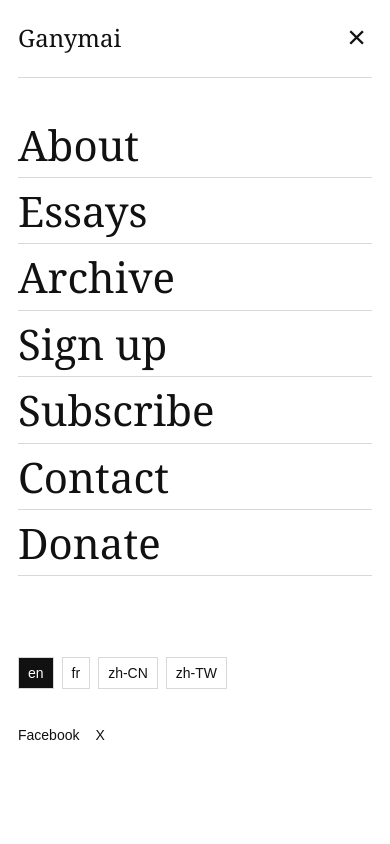
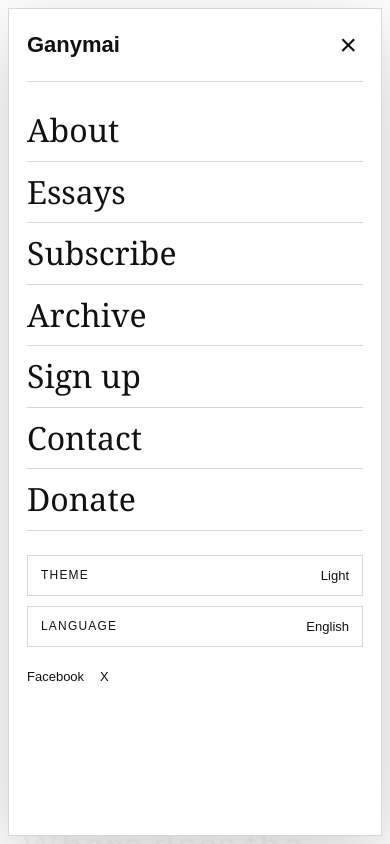
Before and after one commit to ensite999-stack/GANYMAI, a Next.js app: page / in a window 390 px wide. Both pictures are taken after a click on the button "Menu". Shown: the top 844 px of the page. Built offline with nearby package versions, Linux system fonts and the light colour scheme.

Commit message:
feat: refine responsive header menu and theme controls

```diff
--- a/components/SiteChrome.tsx
+++ b/components/SiteChrome.tsx
@@ -6,10 +6,20 @@ import { usePathname } from 'next/navigation'
 import { Locale, locales, ui } from '@/lib/content'
 import { BRAND_NAME } from '@/lib/brand'
 
+const localeLabels: Record<Locale,string> = {
+  en:'English',
+  fr:'Français',
+  'zh-CN':'简体中文',
+  'zh-TW':'繁體中文'
+}
+
 export function SiteChrome({children}:{children:React.ReactNode}) {
   const pathname=usePathname()
   const [locale,setLocale] = useState<Locale>('en')
-  const [menu,setMenu] = useState(false)
+  const [dark,setDark] = useState(false)
+  const [menuMounted,setMenuMounted] = useState(false)
+  const [menuOpen,setMenuOpen] = useState(false)
+  const [languageOpen,setLanguageOpen] = useState(false)
   const [search,setSearch] = useState(false)
   const [visible,setVisible] = useState(true)
   const [solid,setSolid] = useState(false)
@@ -19,33 +29,91 @@ export function SiteChrome({children}:{children:React.ReactNode}) {
   useEffect(()=>{
     const saved=(localStorage.getItem('ganymai-locale') as Locale|null)
     if(saved && locales.includes(saved)) setLocale(saved)
+    setDark(localStorage.getItem('ganymai-theme')==='dark')
   },[])
-  useEffect(()=>{ localStorage.setItem('ganymai-locale',locale); document.documentElement.lang=locale },[locale])
+  useEffect(()=>{
+    document.documentElement.dataset.theme=dark?'dark':'light'
+    localStorage.setItem('ganymai-theme',dark?'dark':'light')
+  },[dark])
+  useEffect(()=>{
+    localStorage.setItem('ganymai-locale',locale)
+    document.documentElement.lang=locale
+  },[locale])
   useEffect(()=>{
     let last=window.scrollY
     const onScroll=()=>{ const y=window.scrollY; setSolid(y>32); setVisible(y<80 || y<last); last=y }
-    window.addEventListener('scroll',onScroll,{passive:true}); return()=>window.removeEventListener('scroll',onScroll)
+    window.addEventListener('scroll',onScroll,{passive:true})
+    return()=>window.removeEventListener('scroll',onScroll)
   },[])
+  useEffect(()=>{
+    if(!menuMounted) return
+    const onKey=(e:KeyboardEvent)=>{ if(e.key==='Escape') closeMenu() }
+    document.body.style.overflow='hidden'
+    window.addEventListener('keydown',onKey)
+    return()=>{
+      document.body.style.overflow=''
+      window.removeEventListener('keydown',onKey)
+    }
+  },[menuMounted])
+
+  function openMenu(){
+    setSearch(false)
+    setLanguageOpen(false)
+    setMenuMounted(true)
+    requestAnimationFrame(()=>setMenuOpen(true))
+  }
+  function closeMenu(){
+    setMenuOpen(false)
+    setLanguageOpen(false)
+    window.setTimeout(()=>setMenuMounted(false),280)
+  }
+  function chooseLocale(next:Locale){
+    setLocale(next)
+    setLanguageOpen(false)
+  }
 
   if(pathname.startsWith('/studio')) return <>{children}</>
 
   return <>
     <header className={`topbar ${solid?'solid':''} ${visible?'show':'hide'}`}>
       <button className="logo" aria-label="Go back" onClick={()=>history.length>1?history.back():(location.href='/')}>Γ</button>
-      <nav className="desktop-nav"><Link href="/archive">{t.archive}</Link><Link href="/subscribe">{t.subscribe}</Link><Link href="/signup">{t.signup}</Link></nav>
       <div className="top-actions">
-        <button className="menu-plus" aria-label={t.menu} onClick={()=>setMenu(true)}>+</button>
         <button className="search-button" onClick={()=>setSearch(v=>!v)}>{t.search}</button>
+        <Link className="desktop-only top-link" href="/subscribe">{t.subscribe}</Link>
+        <Link className="desktop-only top-link" href="/archive">{t.archive}</Link>
+        <button className="menu-plus" aria-label={t.menu} onClick={openMenu}>+</button>
       </div>
       {search && <div className="search-panel"><input autoFocus placeholder={`${t.search}…`} /><button onClick={()=>setSearch(false)}>×</button></div>}
     </header>
 
-    {menu && <div className="menu-sheet" role="dialog" aria-modal="true">
-      <div className="menu-head"><strong>{BRAND_NAME}</strong><button onClick={()=>setMenu(false)}>×</button></div>
-      <div className="menu-grid">
-        <div className="menu-links"><Link href="/about">{t.about}</Link><Link href="/">{t.essays}</Link><Link className="mobile-only" href="/archive">{t.archive}</Link><Link className="mobile-only" href="/signup">{t.signup}</Link><Link className="mobile-only" href="/subscribe">{t.subscribe}</Link><Link href="/contact">{t.contact}</Link><Link href="/donate">{t.donate}</Link></div>
-        <div className="menu-meta"><div className="locale-row">{locales.map(x=><button className={x===locale?'active':''} key={x} onClick={()=>setLocale(x)}>{x}</button>)}</div><div className="social"><a href="https://facebook.com">Facebook</a><a href="https://x.com">X</a></div></div>
-      </div>
+    {menuMounted && <div className={`menu-layer ${menuOpen?'open':''}`}>
+      <button className="menu-backdrop" aria-label={t.closeMenu} onClick={closeMenu}/>
+      <aside className="menu-drawer" role="dialog" aria-modal="true" aria-label={t.menu}>
+        <div className="menu-head"><strong>{BRAND_NAME}</strong><button aria-label={t.closeMenu} onClick={closeMenu}>×</button></div>
+        <nav className="menu-links">
+          <Link onClick={closeMenu} href="/about">{t.about}</Link>
+          <Link onClick={closeMenu} href="/">{t.essays}</Link>
+          <Link className="mobile-only" onClick={closeMenu} href="/subscribe">{t.subscribe}</Link>
+          <Link className="mobile-only" onClick={closeMenu} href="/archive">{t.archive}</Link>
+          <Link onClick={closeMenu} href="/signup">{t.signup}</Link>
+          <Link onClick={closeMenu} href="/contact">{t.contact}</Link>
+          <Link onClick={closeMenu} href="/donate">{t.donate}</Link>
+        </nav>
+        <div className="menu-controls">
+          <button className="setting-button" onClick={()=>setDark(v=>!v)}>
+            <span>{t.theme}</span><b>{dark?t.dark:t.light}</b>
+          </button>
+          <div className="language-picker">
+            <button className="setting-button" onClick={()=>setLanguageOpen(v=>!v)} aria-expanded={languageOpen}>
+              <span>{t.language}</span><b>{localeLabels[locale]}</b>
+            </button>
+            <div className={`language-options ${languageOpen?'open':''}`}>
+              {locales.map(x=><button className={x===locale?'active':''} key={x} onClick={()=>chooseLocale(x)}>{localeLabels[x]}</button>)}
+            </div>
+          </div>
+          <div className="social"><a href="https://facebook.com">Facebook</a><a href="https://x.com">X</a></div>
+        </div>
+      </aside>
     </div>}
 
     <main>{children}</main>
--- a/lib/content.ts
+++ b/lib/content.ts
@@ -3,10 +3,10 @@ export type Locale = 'en' | 'fr' | 'zh-CN' | 'zh-TW'
 export const locales: Locale[] = ['en', 'fr', 'zh-CN', 'zh-TW']
 
 export const ui = {
-  en: { essays:'Essays', archive:'Archive', about:'About', signup:'Sign up', subscribe:'Subscribe', contact:'Contact', donate:'Donate', search:'Search', menu:'Menu', latest:'Latest essays', motto:'Life is unfinished…', dek:'Writing about the relation between people and the world.', categories:'Philosophy · Nature · Human rights · Environment · Society · History · Politics', aboutUs:'About us', ourVision:'Our vision', ourArchive:'Our archive', commentingPrinciples:'Commenting principles', privacyPolicy:'Privacy policy', termsOfUse:'Terms of use', accessibilityStatement:'Accessibility statement', donationStatement:'Donation statement', contactUs:'Contact us' },
-  fr: { essays:'Essais', archive:'Archives', about:'À propos', signup:'Créer un compte', subscribe:'S’abonner', contact:'Contact', donate:'Faire un don', search:'Rechercher', menu:'Menu', latest:'Derniers essais', motto:'La vie reste inachevée…', dek:'Écrire sur la relation entre les personnes et le monde.', categories:'Philosophie · Nature · Droits humains · Environnement · Société · Histoire · Politique', aboutUs:'À propos de nous', ourVision:'Notre vision', ourArchive:'Nos archives', commentingPrinciples:'Principes des commentaires', privacyPolicy:'Politique de confidentialité', termsOfUse:'Conditions d’utilisation', accessibilityStatement:'Déclaration d’accessibilité', donationStatement:'Déclaration sur les dons', contactUs:'Nous contacter' },
-  'zh-CN': { essays:'散文', archive:'档案', about:'关于我们', signup:'注册', subscribe:'订阅', contact:'联系我们', donate:'捐赠', search:'搜索', menu:'菜单', latest:'最新散文', motto:'人生未完成…', dek:'书写人与世界的关系。', categories:'哲学 · 自然 · 人权 · 环境 · 社会 · 历史 · 政治', aboutUs:'关于我们', ourVision:'我们的愿景', ourArchive:'我们的档案', commentingPrinciples:'评论原则', privacyPolicy:'隐私政策', termsOfUse:'使用条款', accessibilityStatement:'无障碍声明', donationStatement:'捐赠声明', contactUs:'联系我们' },
-  'zh-TW': { essays:'散文', archive:'檔案', about:'關於我們', signup:'註冊', subscribe:'訂閱', contact:'聯絡我們', donate:'捐贈', search:'搜尋', menu:'選單', latest:'最新散文', motto:'人生未完成…', dek:'書寫人與世界的關係。', categories:'哲學 · 自然 · 人權 · 環境 · 社會 · 歷史 · 政治', aboutUs:'關於我們', ourVision:'我們的願景', ourArchive:'我們的檔案', commentingPrinciples:'評論原則', privacyPolicy:'隱私政策', termsOfUse:'使用條款', accessibilityStatement:'無障礙聲明', donationStatement:'捐贈聲明', contactUs:'聯絡我們' }
+  en: { essays:'Essays', archive:'Archive', about:'About', signup:'Sign up', subscribe:'Subscribe', contact:'Contact', donate:'Donate', search:'Search', menu:'Menu', closeMenu:'Close menu', language:'Language', theme:'Theme', light:'Light', dark:'Dark', latest:'Latest essays', motto:'Life is unfinished…', dek:'Writing about the relation between people and the world.', categories:'Philosophy · Nature · Human rights · Environment · Society · History · Politics', aboutUs:'About us', ourVision:'Our vision', ourArchive:'Our archive', commentingPrinciples:'Commenting principles', privacyPolicy:'Privacy policy', termsOfUse:'Terms of use', accessibilityStatement:'Accessibility statement', donationStatement:'Donation statement', contactUs:'Contact us' },
+  fr: { essays:'Essais', archive:'Archives', about:'À propos', signup:'Créer un compte', subscribe:'S’abonner', contact:'Contact', donate:'Faire un don', search:'Rechercher', menu:'Menu', closeMenu:'Fermer le menu', language:'Langue', theme:'Thème', light:'Clair', dark:'Sombre', latest:'Derniers essais', motto:'La vie reste inachevée…', dek:'Écrire sur la relation entre les personnes et le monde.', categories:'Philosophie · Nature · Droits humains · Environnement · Société · Histoire · Politique', aboutUs:'À propos de nous', ourVision:'Notre vision', ourArchive:'Nos archives', commentingPrinciples:'Principes des commentaires', privacyPolicy:'Politique de confidentialité', termsOfUse:'Conditions d’utilisation', accessibilityStatement:'Déclaration d’accessibilité', donationStatement:'Déclaration sur les dons', contactUs:'Nous contacter' },
+  'zh-CN': { essays:'散文', archive:'档案', about:'关于我们', signup:'注册', subscribe:'订阅', contact:'联系我们', donate:'捐赠', search:'搜索', menu:'菜单', closeMenu:'关闭菜单', language:'语言', theme:'主题', light:'浅色', dark:'深色', latest:'最新散文', motto:'人生未完成…', dek:'书写人与世界的关系。', categories:'哲学 · 自然 · 人权 · 环境 · 社会 · 历史 · 政治', aboutUs:'关于我们', ourVision:'我们的愿景', ourArchive:'我们的档案', commentingPrinciples:'评论原则', privacyPolicy:'隐私政策', termsOfUse:'使用条款', accessibilityStatement:'无障碍声明', donationStatement:'捐赠声明', contactUs:'联系我们' },
+  'zh-TW': { essays:'散文', archive:'檔案', about:'關於我們', signup:'註冊', subscribe:'訂閱', contact:'聯絡我們', donate:'捐贈', search:'搜尋', menu:'選單', closeMenu:'關閉選單', language:'語言', theme:'主題', light:'淺色', dark:'深色', latest:'最新散文', motto:'人生未完成…', dek:'書寫人與世界的關係。', categories:'哲學 · 自然 · 人權 · 環境 · 社會 · 歷史 · 政治', aboutUs:'關於我們', ourVision:'我們的願景', ourArchive:'我們的檔案', commentingPrinciples:'評論原則', privacyPolicy:'隱私政策', termsOfUse:'使用條款', accessibilityStatement:'無障礙聲明', donationStatement:'捐贈聲明', contactUs:'聯絡我們' }
 } as const
 
 export const articles = [
```
Also changed, not shown: app/globals.css.
